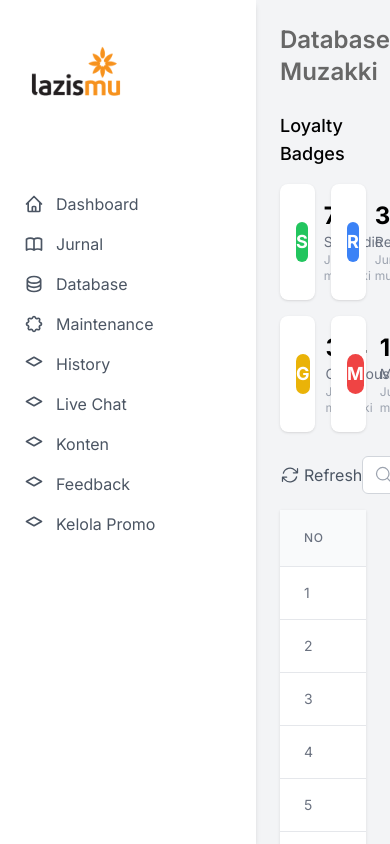
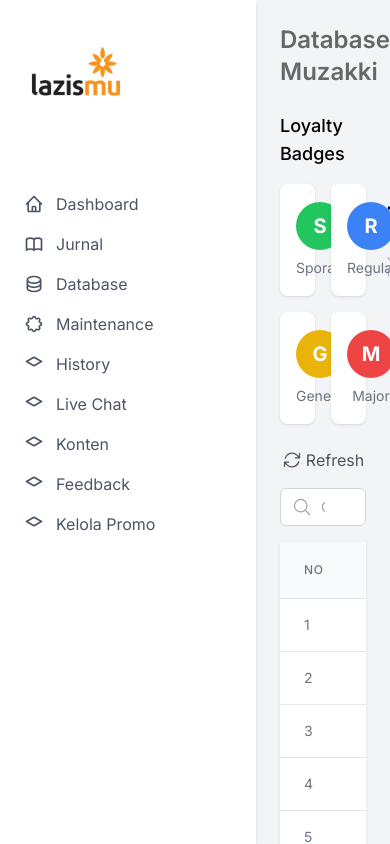
Before and after one commit to Rymnant/lazismu-dashboard, a Next.js app: page /database in a window 390 px wide. Built offline with nearby package versions, Linux system fonts and the light colour scheme.

Commit message:
Change loyalty badge elements position

```diff
--- a/src/components/DatabaseContent.tsx
+++ b/src/components/DatabaseContent.tsx
@@ -1,7 +1,7 @@
 'use client'
 
 import React, { useState, useMemo } from 'react'
-import { ArrowPathIcon, MagnifyingGlassIcon, ChevronLeftIcon, ChevronRightIcon, XCircleIcon } from '@heroicons/react/24/outline'
+import { BellIcon, ArrowPathIcon, MagnifyingGlassIcon, ChevronLeftIcon, ChevronRightIcon, XCircleIcon } from '@heroicons/react/24/outline'
 
 type LoyaltyBadge = {
   type: 'Sporadic' | 'Regular' | 'Generous' | 'Major'
@@ -21,6 +21,13 @@ type Muzakki = {
   year: number
 }
 
+const loyaltyBadges: LoyaltyBadge[] = [
+  { type: 'Sporadic', count: 727, color: 'bg-green-500' },
+  { type: 'Regular', count: 314, color: 'bg-blue-500' },
+  { type: 'Generous', count: 314, color: 'bg-yellow-500' },
+  { type: 'Major', count: 175, color: 'bg-red-500' },
+]
+
 // Dummy data
 const muzakkiData: Muzakki[] = Array.from({ length: 100 }, (_, i) => ({
   id: i + 1,
@@ -33,14 +40,6 @@ const muzakkiData: Muzakki[] = Array.from({ length: 100 }, (_, i) => ({
   donorType: ['Momentum', 'Kecil jarang', 'Besar jarang', 'Kecil sering'][Math.floor(Math.random() * 4)],
   year: 2021 + Math.floor(Math.random() * 2),
 }));
-
-
-const loyaltyBadges: LoyaltyBadge[] = [
-  { type: 'Sporadic', count: 727, color: 'bg-green-500' },
-  { type: 'Regular', count: 314, color: 'bg-blue-500' },
-  { type: 'Generous', count: 314, color: 'bg-yellow-500' },
-  { type: 'Major', count: 175, color: 'bg-red-500' },
-]
 
 const ITEMS_PER_PAGE = 6
 
@@ -150,20 +149,22 @@ export default function DatabasePage() {
   return (
     <div className="p-6" style={{color: 'black'}}>
       <div className="flex justify-between items-center mb-6">
-        <h1 className="text-2xl font-semibold">Database Muzakki</h1>
+        <h1 className="text-2xl font-semibold">Database Muzakki</h1> {/* Notif!? */}
       </div>
 
       <div className="mb-6">
         <h2 className="text-lg font-medium mb-4">Loyalty Badges</h2>
-        <div className="grid grid-cols-2 md:grid-cols-4 gap-4">
+        <div className="grid grid-cols-2 sm:grid-cols-4 md:grid-cols-4 gap-4">
           {loyaltyBadges.map((badge) => (
-            <div key={badge.type} className="bg-white p-4 rounded-lg shadow flex items-center space-x-4">
-              <div className={`${badge.color} text-white h-10 w-10 rounded-full flex items-center justify-center text-lg font-bold`}>
-                {badge.type[0]}
+            <div key={badge.type} className="bg-white p-4 rounded-lg shadow flex items-center space-x-8">
+              <div className='flex-row justify-center'>
+                <div className={`${badge.color} text-white h-12 w-12 rounded-full flex items-center justify-center text-xl font-bold`}>
+                  {badge.type[0]} {/* Ganti ikon */}
+                </div>
+                <p className="text-sm text-gray-500 mt-2 flex justify-center">{badge.type}</p>
               </div>
-              <div>
-                <p className="text-2xl font-bold">{badge.count}</p>
-                <p className="text-sm text-gray-500">{badge.type}</p>
+              <div className='flex-row justify-center space-y-4'>
+                <p className="text-2xl font-bold ">{badge.count}</p>
                 <p className="text-xs text-gray-400">Jumlah muzakki</p>
               </div>
             </div>
@@ -171,18 +172,18 @@ export default function DatabasePage() {
         </div>
       </div>
 
-      <div className="flex justify-between items-center mb-4">
+      <div className="flex flex-col sm:flex-row justify-between items-center mb-4 space-y-4 sm:space-y-0">
         <button className="flex items-center text-gray-600 hover:text-gray-900">
           <ArrowPathIcon className="h-5 w-5 mr-1" />
           Refresh
         </button>
-        <div className="relative">
+        <div className="relative w-full sm:w-auto">
           <input
             type="text"
             placeholder="Cari"
             value={searchTerm}
             onChange={handleSearchChange}
-            className="w-full bg-white border border-gray-300 rounded-md pl-10 pr-10 py-2 text-sm focus:outline-none focus:ring-1 focus:ring-orange-500 focus:border-orange-500"
+            className="w-full sm:w-64 bg-white border border-gray-300 rounded-md pl-10 pr-10 py-2 text-sm focus:outline-none focus:ring-1 focus:ring-orange-500 focus:border-orange-500"
           />
           <MagnifyingGlassIcon className="absolute left-3 top-1/2 transform -translate-y-1/2 h-5 w-5 text-gray-400" />
           {searchTerm && (
@@ -223,10 +224,9 @@ export default function DatabasePage() {
                   <td className="px-6 py-4 whitespace-nowrap text-sm text-gray-500">{muzakki.occupation}</td>
                   <td className="px-6 py-4 whitespace-nowrap text-sm text-gray-500">{muzakki.donationType}</td>
                   <td className="px-6 py-4 whitespace-nowrap text-sm text-gray-500">{muzakki.donorType}</td>
-                  <td className="px-6 py-4 whitespace-nowrap text-sm text-gray-500">{muzakki.year}</td>
+                  <td className="px-6 py-4 whitespace-nowrap text-sm  text-gray-500">{muzakki.year}</td>
                 </tr>
               ))}
-
             </tbody>
           </table>
         </div>
@@ -256,7 +256,7 @@ export default function DatabasePage() {
               <span className="font-medium">{filteredMuzakki.length}</span> results
             </p>
           </div>
-          <div>
+          <div className="overflow-x-auto">
             <nav className="isolate inline-flex -space-x-px rounded-md shadow-sm" aria-label="Pagination">
               <button
                 onClick={() => goToPage(currentPage - 1)}
```
Also changed, not shown: src/components/JournalContent.tsx (line endings or trailing spaces).
